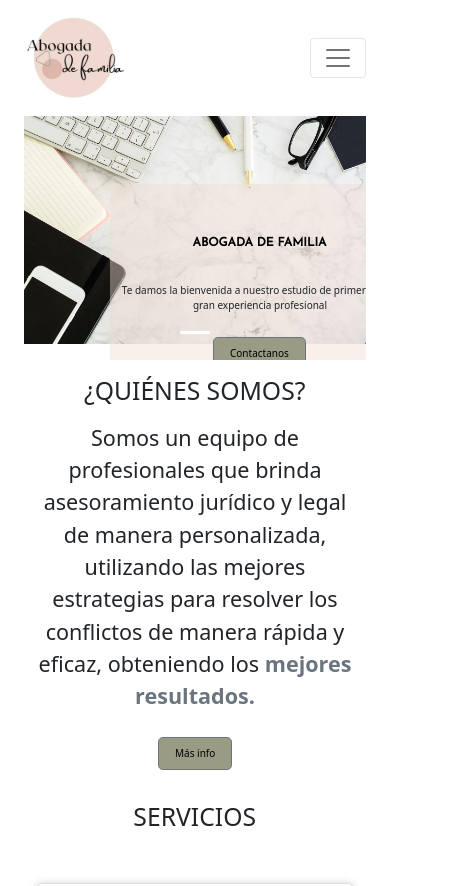
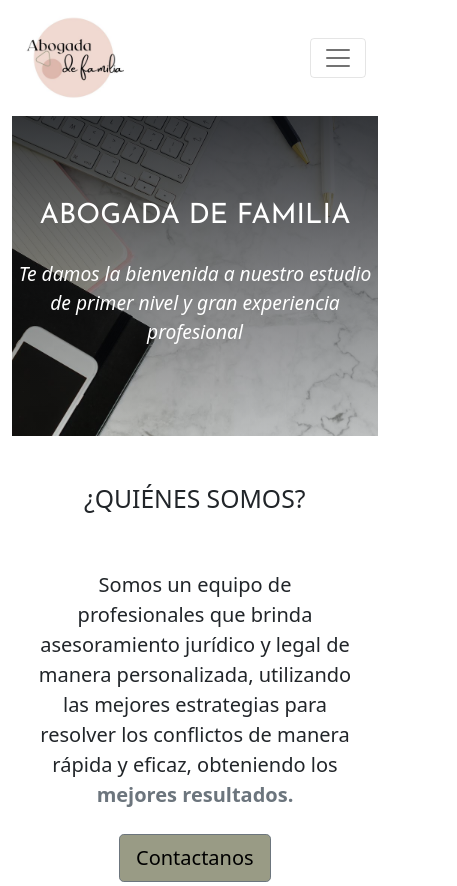
Before and after one commit to sabricanale/3RA-ENTREGA--CANALE, a website: page index.html in a window 390 px wide. Shown: the top 886 px of the page, 457 px wide, since content can reach past the window. Drawn offline with nearby package versions, Linux system fonts and the light colour scheme; a web font is replaced by a local one.

Commit message:
CambiosCasiFinales

```diff
--- a/assets/scss/_contacto.scss
+++ b/assets/scss/_contacto.scss
@@ -14,8 +14,7 @@
 }
 .infoContacto{
     background-color: $colorAlternativo;
-    display: row;
-    justify-content:space-around;
+
 }
 .infoContacto h4{
     font-size:medium;
--- a/assets/scss/_main.scss
+++ b/assets/scss/_main.scss
@@ -3,11 +3,35 @@ h1 {
     animation-delay: map-get($boton, delayAnimacion);
     color: $colorNegro;
     animation: miTitulo;
-
 }
 h2 h3 h4 {
     @extend h1;
 }
+
+
+.imagenFondo{
+    background: linear-gradient(rgba(5,7,12,0.8), rgba(5,7,12,0.2)), url(../img/Imagen1.jpg) ;
+    background-repeat: no-repeat;
+    background-attachment: fixed;
+    background-size: cover;
+    height:20em;
+
+}
+
+.tituloBanner{
+    color: $colorBlanco;
+    text-align: center;
+    padding-top: 3em;
+}
+.textoBanner{
+    color: $colorBlanco;
+    text-align: center;
+    padding-top: 1em;
+    font-size: larger;
+    font-style: italic;
+}
+
+
 @keyframes miTitulo {
     0%{
         color: $colorNegro;
--- a/assets/scss/_tarjetas.scss
+++ b/assets/scss/_tarjetas.scss
@@ -1,17 +1,3 @@
-.textoCarousel{
-    background-color:$colorAlternativoTransparente;
-    left:45%;
-    top: 35%;
-    width: 650px;
-    height: 350px;
-}
-.textoCarousel h1{
-    font-size:30px;
-}
-.textoCarousel p{
-    font-size: 18px;
-}
-
 .contenedor{
     display: flex;
     justify-content: center;
@@ -25,75 +11,11 @@
     box-shadow: 0px 1px 10px rgba(0,0,0, 0.2); /*sombra entre gris claro a la tarjeta*/
     cursor:pointer; /*en el cursor aparece una mano indicadora*/
     transition: all 400ms ease; /*efecto suave dura 400ms, efecto ease para que no se vea tosco*/
-
 }
 .card:hover{
 box-shadow: 5px 5px 20px rgba(0,0,0, 0.4); /*sombra más oscura cuando pasemos el cursor*/
 transform: translateY(-3%); /*la tarjeta se traslada de manera vertical, es decir cuando pasemos el cursor va a tener ese efecto*/
 }
-
 #tarjeta{
     margin-top: 20px;
 }
-
-@media (max-width:991px) {
-
-    .textoCarousel{
-        background-color:$colorAlternativoTransparente;
-        left:35%;
-        top: 35%;
-        width: 400px;
-        height: 250px;
-    }
-    .textoCarousel h1{
-        font-size:15px;
-    }
-    .textoCarousel p{
-        font-size: 13px;
-    }
-    .btn{
-        font-size: 13px;
-    }
-}
-
-    @media (max-width:768px) {
-
-        .textoCarousel{
-            background-color:$colorAlternativoTransparente;
-            left:35%;
-            top: 35%;
-            width: 400px;
-            height: 250px;
-        }
-        .textoCarousel h1{
-            font-size:15px;
-        }
-        .textoCarousel p{
-            font-size: 13px;
-        }
-        .btn{
-            font-size: 13px;
-        }
-
-}
-
-@media (min-width: 0px) and (max-width:668px) {
-
-    .textoCarousel{
-        background-color:$colorAlternativoTransparente;
-        left:25%;
-        top: 28%;
-        width: 300px;
-        height: 190px;
-    }
-    .textoCarousel h1{
-        font-size:12px;
-    }
-    .textoCarousel p{
-        font-size: 10px;
-    }
-    .btn{
-        font-size: 10px;
-    }
-
-}
--- a/index.html
+++ b/index.html
@@ -76,42 +76,24 @@
 
     </nav>
 
-<header class="container-fluid">
 
-  <div id="carouselExampleCaptions" class="carousel slide" data-bs-ride="carousel">
-    <div class="carousel-indicators">
-      <button type="button" data-bs-target="#carouselExampleCaptions" data-bs-slide-to="0" class="active" aria-current="true" aria-label="Slide 1"></button>
-
-    </div>
-
-    <div class="carousel-inner">
-      <div class="carousel-item active">
-        <figure>
-            <img src="./assets/img/Imagen principal.jpg" class="img-fluid d-block" alt="Abogada de familia" width="1300px">
-        </figure>
-
-        <div class="textoCarousel carousel-caption">
-            <h1 class="animate__animated animate__fadeInDown p-3 m-3 fw-bold">ABOGADA DE FAMILIA</h1>
-            <p class="text-dark pb-2 animate__animated animate__backInDown">Te damos la bienvenida a nuestro estudio de primer nivel y gran experiencia profesional</p>
-            <div clas="m-3">
-              <a href="./pages/contacto.html" class="animate__animated animate__swing btn btn-secondary btn-lg"> Contactanos</a>
-            </div>
-        </div>
-      </div>
-    </div>
-</header>
 
 <main>
   <!--Presentación-->
-  <section class="w-100 mx-auto text-center pt-3" id="intro">
-    <h2 class="animate__animated animate__swing fs-2">¿QUIÉNES SOMOS?</h2>
-    <p class="p-2 fs-4">Somos un equipo de profesionales que brinda asesoramiento jurídico y legal de manera personalizada, utilizando las mejores estrategias para resolver los conflictos de manera rápida y eficaz, obteniendo los
+  <div class="imagenFondo">
+    <div>
+      <h1 class="tituloBanner">ABOGADA DE FAMILIA</h1>
+      <p class="textoBanner pb-2 animate__animated animate__backInDown">Te damos la bienvenida a nuestro estudio de primer nivel y gran experiencia profesional</p>
+    </div>
+</div>
+
+  <section class="w-100 mx-auto text-center" id="intro">
+    <h2 class="animate__animated animate__swing fs-2 m-5">¿QUIÉNES SOMOS?</h2>
+    <p class="p-2 fs-5">Somos un equipo de profesionales que brinda asesoramiento jurídico y legal de manera personalizada, utilizando las mejores estrategias para resolver los conflictos de manera rápida y eficaz, obteniendo los
     <span class="text-secondary fw-bold">  mejores resultados.</span></p>
     <div clas="m-3">
-      <a href="./pages/nosotros.html" class="animate__animated animate__swing btn btn-secondary btn-lg"> Más info</a>
+      <a href="./pages/nosotros.html" class="animate__animated animate__swing btn btn-secondary btn-lg"> Contactanos</a>
     </div>
-
-
   </section>
 <!--Servicios-->
   <div class="w-100 mx-auto text-center pt-3" id="intro">
@@ -227,34 +209,36 @@
             </div>
         </section>
 
-        <section class="infoContacto h-100 text-center p-5 m-5 row justify-content-around">
-            <div>
-              <h4>Llamanos</h4>
+<!--Info previa a pie de página-->
+<section>
+  <div class="infoContacto h-100 text-center p-5 m-5">
+      <div class="row text-center">
+          <div class="col-sm-6 col-md-3">
+              <h3 class="fs-6">Llamanos</h3>
               <a class="datos" href="tel:+3513451127"> 351-3451127</a>
           </div>
-
-            <div>
-              <h4>Escribinos</h4>
+          <div class="col-sm-6 col-md-3 item">
+              <h3 class="fs-6">Escribinos</h3>
               <a class="datos" href="mailto:abogadadefamilia@gmail.com"> abogadadefamilia@gmail.com</a>
           </div>
-
-            <div>
-              <h4>Estamos en</h4>
+          <div class="col-md-6 item text">
+              <h3 class="fs-6">Estamos en</h3>
               <a class="datos" href="https://goo.gl/maps/BL1kPvVgSoX9wKws6"> Simón Bolivar 668</a>
           </div>
+      </div>
+  </div>
 </section>
-    </main>
 
 <!--Pie de página-->
-
 <footer class="w-100 d-flex flex-column">
-            <p class="fs-6 px-3 pt-3">Sitio desarrollado por estudiante de <a href="https://www.coderhouse.com/"> Coderhouse</a></p>
-            <div class=" d-flex justify-content-center" id="iconos">
+  <div class="d-flex justify-content-center m-3" id="iconos">
       <a href="https://www.facebook.com/sabri.canale"><i class="bi bi-facebook"></i></a>
       <a href="https://www.twitter.com/sabricanale"><i class="bi bi-twitter"></i></a>
       <a href="https://www.instagram.com/sabricanale/"><i class="bi bi-instagram"></i></a>
   </div>
+  <p class="copyright mb-5">Abogada de Familia © 2022</p>
 </footer>
+
 
     <script src="https://cdn.jsdelivr.net/npm/bootstrap@5.1.3/dist/js/bootstrap.bundle.min.js" integrity="sha384-ka7Sk0Gln4gmtz2MlQnikT1wXgYsOg+OMhuP+IlRH9sENBO0LRn5q+8nbTov4+1p" crossorigin="anonymous"></script>
 
```
Also changed, not shown: pages/MasInfoNosotras.html (+14 -13 lines), pages/MasInfoNosotras2.html (+14 -12 lines), pages/contacto.html (+31 -39 lines), pages/modalidad.html (+27 -19 lines), pages/nosotros.html (+30 -20 lines), pages/preguntasFrecuentes.html (+25 -18 lines), pages/servicios.html (+25 -16 lines), assets/css/style.css, assets/img/Carousel1.jpg (deleted), assets/img/Carousel2.jpg (deleted), assets/img/Carousel3.jpg (deleted), assets/img/Imagen1.jpg (renamed from assets/img/Imagen principal.jpg), assets/scss/_footer.scss (line endings or trailing spaces). Lines whose indentation alone changed are shown as unchanged.
